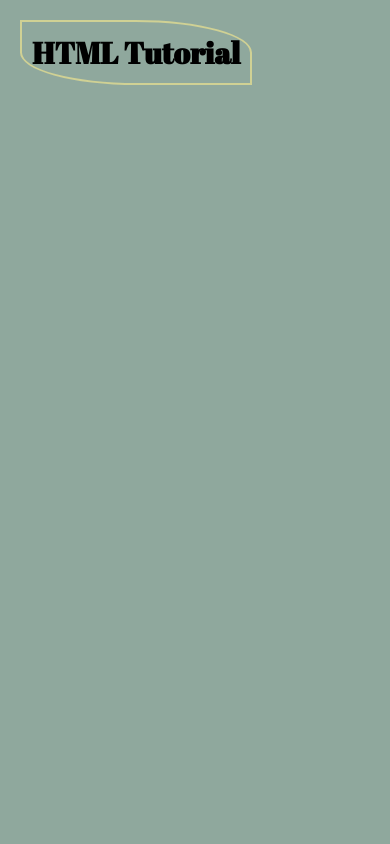
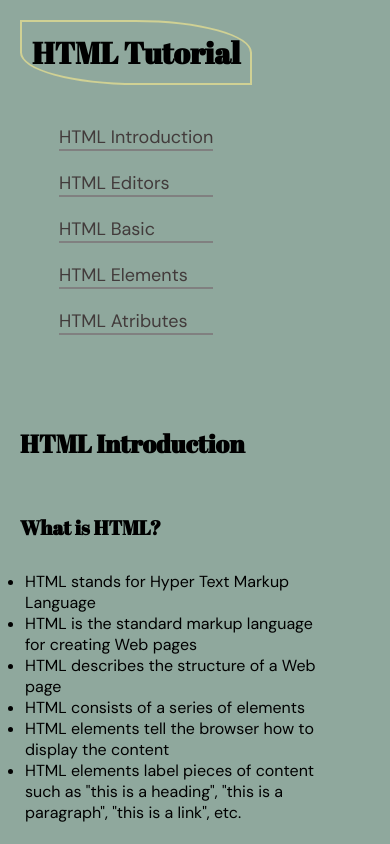
Before and after one commit to AleksandarIvezic/TehnicalDocumentationPage, a plain HTML site: page index.html in a window 390 px wide. Shown: the top 844 px of the page. Drawn offline with Linux system fonts and the light colour scheme.

Commit message:
style changes

```diff
--- a/style.css
+++ b/style.css
@@ -111,8 +111,8 @@ footer {
 }
 @media (max-width:876px) {
     body {
-        grid-template-columns:  100%;
-        grid-template-rows: 100% ;
+        grid-template-columns:  1fr;
+        grid-template-rows: 1fr ;
         gap: 10px;
         grid-template-areas:
         "navbar "
@@ -121,7 +121,7 @@ footer {
         justify-items: center;
     }
     #navbar {
-        justify-content: space-between;
+
         padding: 20px;
        grid-area: navbar;
 
@@ -129,7 +129,7 @@ footer {
     #navbar ul {
 
         display: flex;
-        justify-content: space-between;
+
     }
     #navbar li {
         margin:10px ;
@@ -164,7 +164,7 @@ footer {
 
         display: flex;
         flex-direction: column;
-        justify-content: space-between;
+
     }
     textarea {
         min-width:350px;
```
